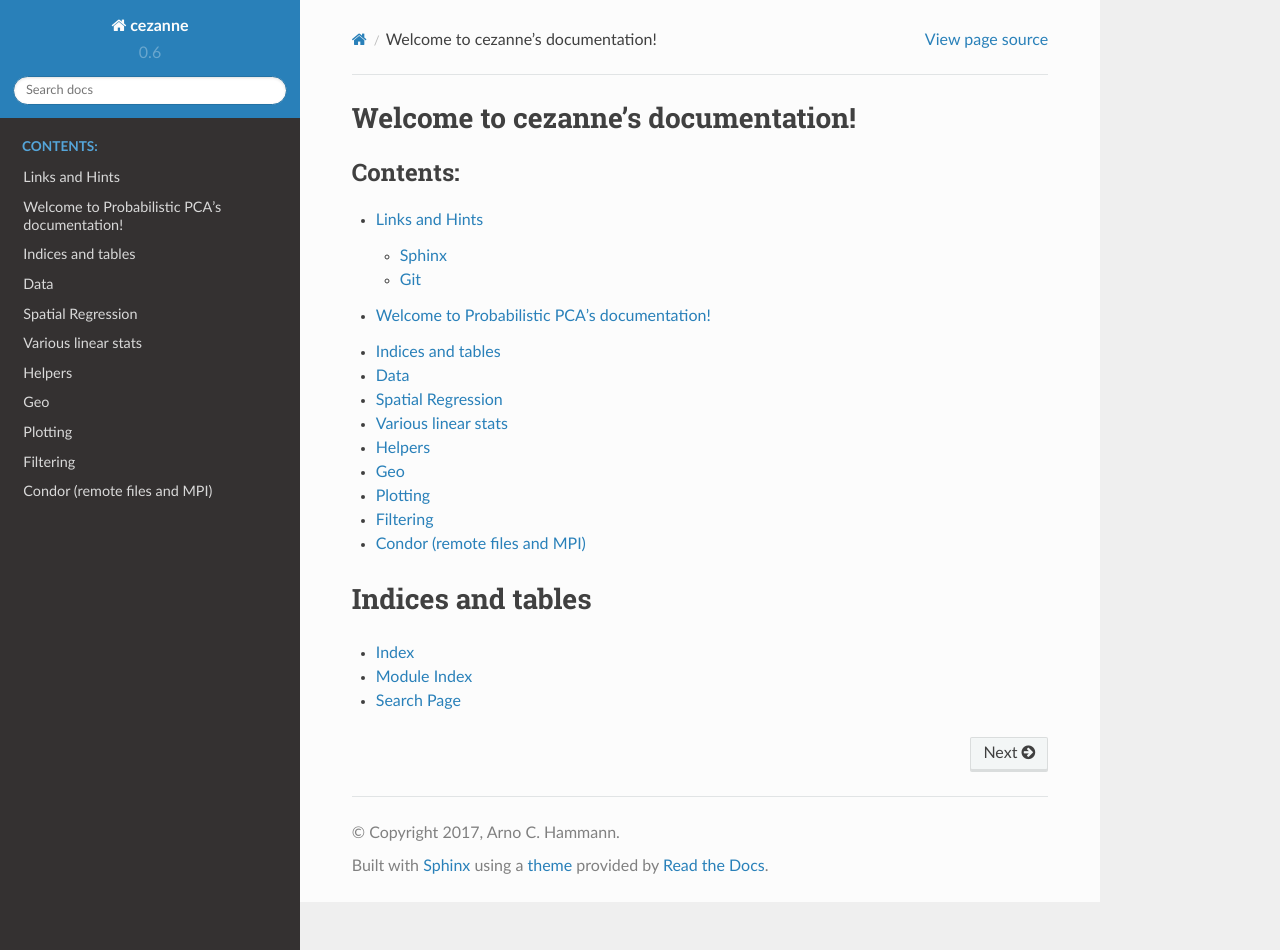
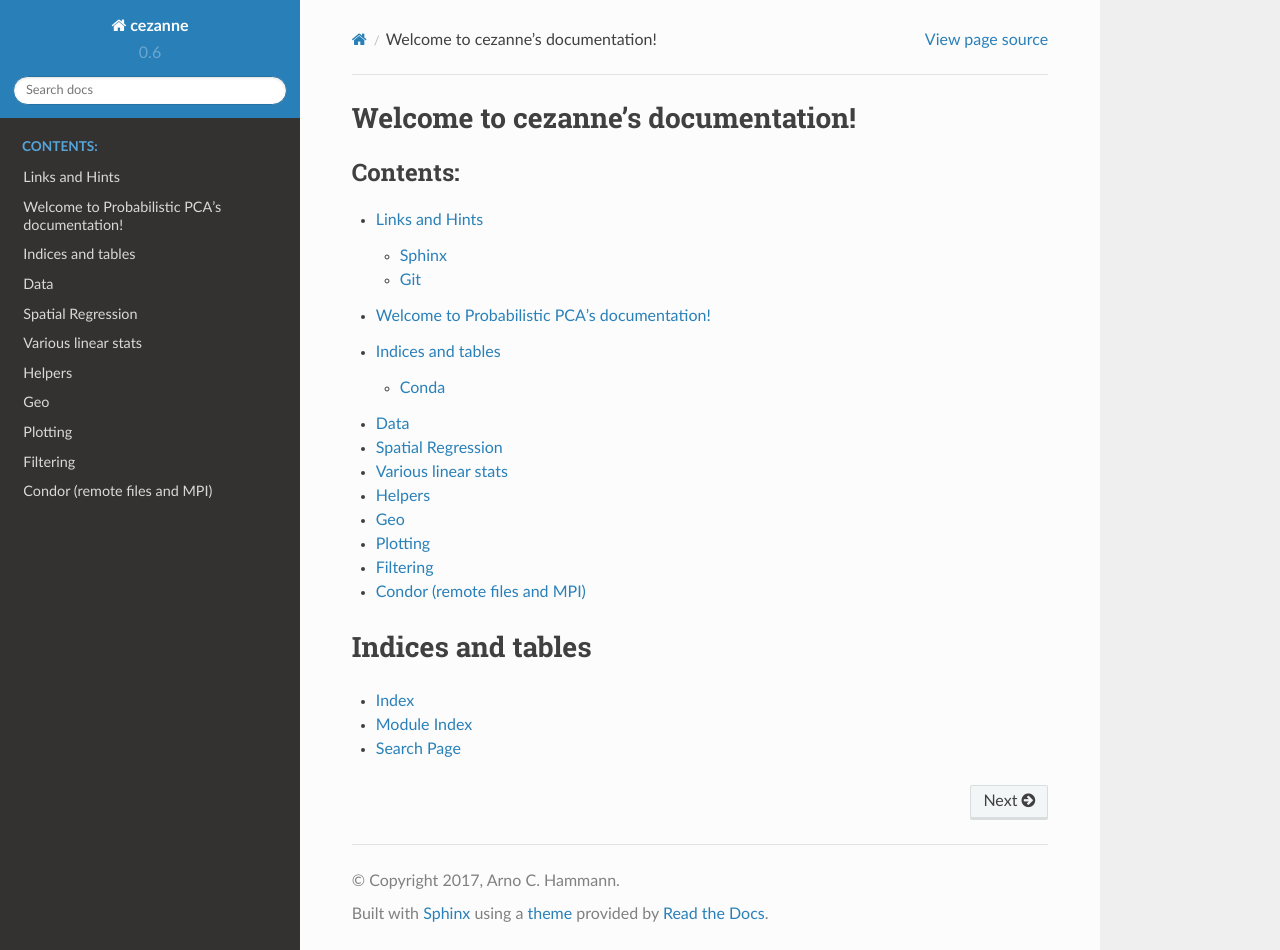
Before and after one commit to betaplane/cezanne, a Sphinx documentation site: the page built from docs/index.rst, in a window 1280 px wide and 950 px high. Built offline with Sphinx 7.4.7 and the Read the Docs theme 2.0.0, drawn with Linux system fonts in a browser that asks for light colours.

Commit message:
updated docs

```diff
--- a/docs/python.rst
+++ b/docs/python.rst
@@ -29,6 +29,11 @@
 * https://www.atlassian.com/blog/git/alternatives-to-git-submodule-git-subtree
 
 .. include:: ../python/pca/docs/index.rst
+
+Conda
+-----
+[environment variables](https://conda.io/docs/user-guide/tasks/manage-environments.html#macos-and-linux)
+
 
 Data
 ====
```
Also changed, not shown: 1 other file.
